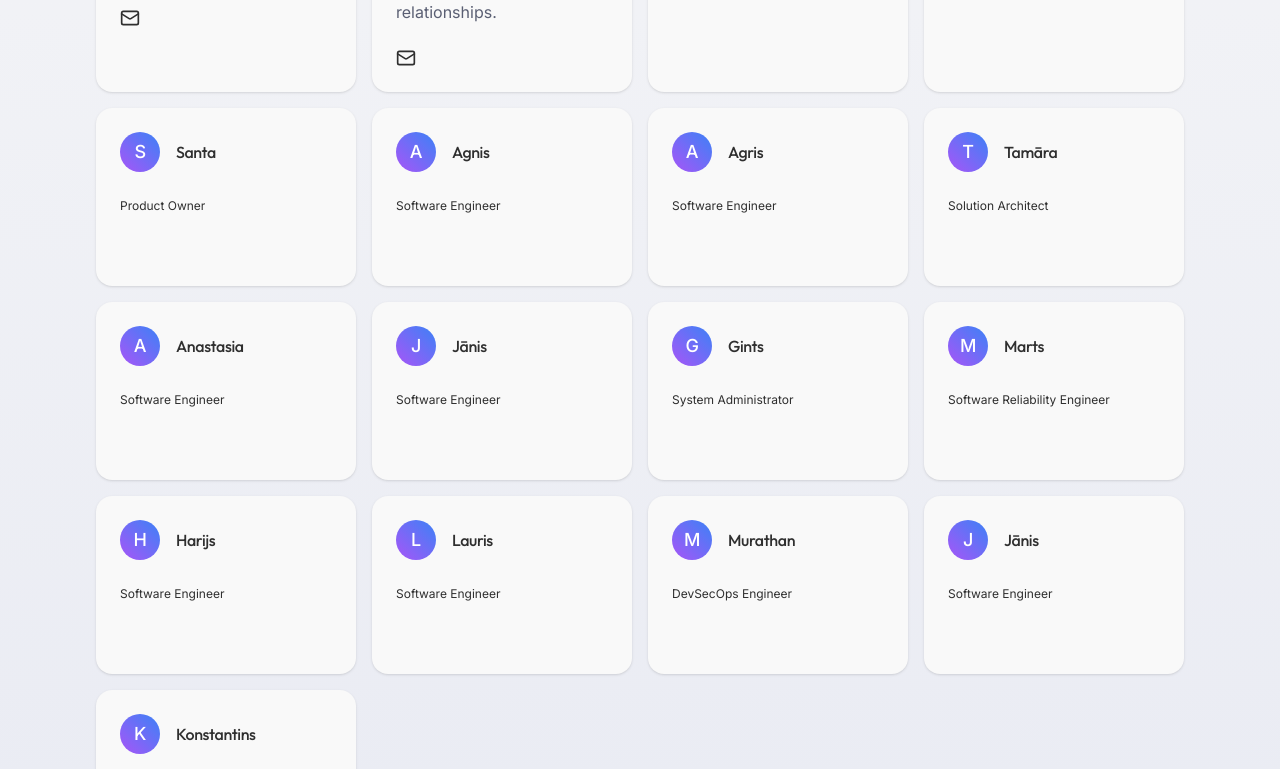
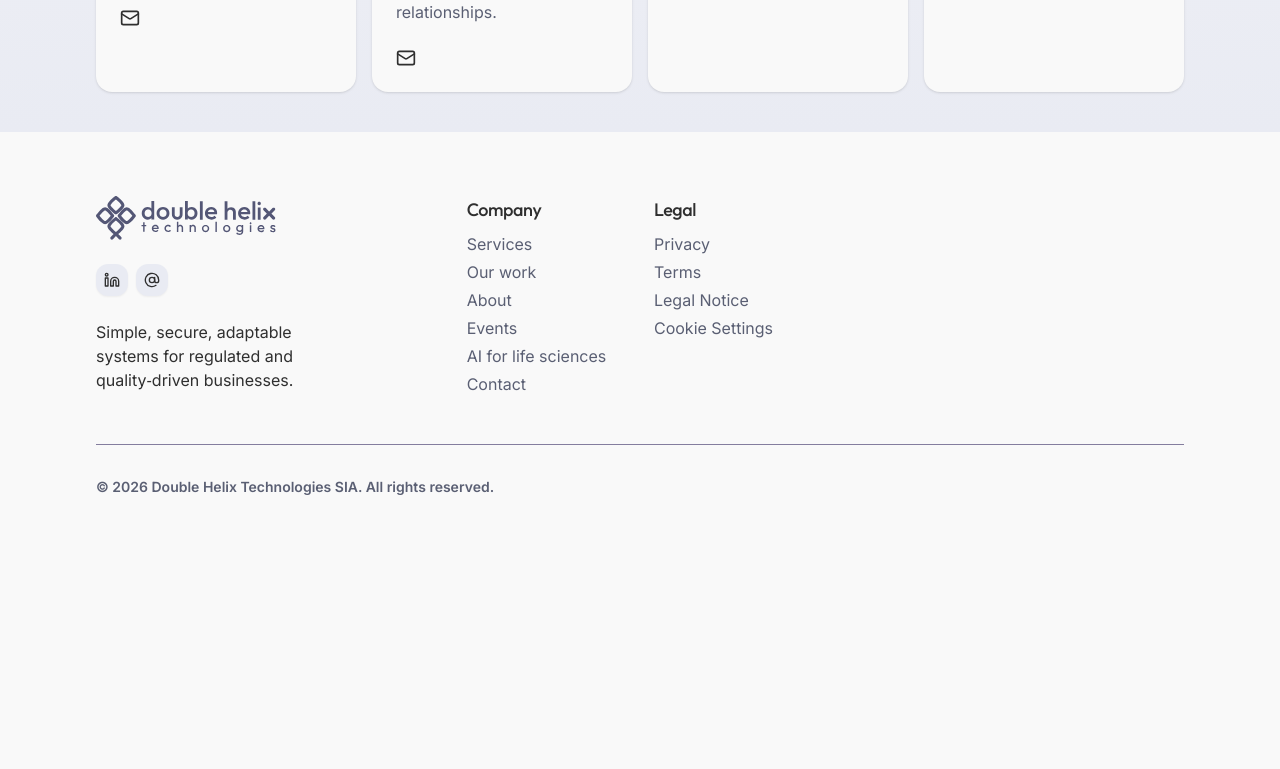
Before and after one commit to Double-Helix-Technologies/Double-Helix-Technologies.github.io, a Next.js app: page /team in a window 1280 px wide. Shown: the part 891-1660 px from the top of the page. After the commit the page ends 1540 px from the top, so only its background shows below. Built offline with nearby package versions, Linux system fonts and the light colour scheme.

Commit message:
Remove non-leadership team members

```diff
--- a/app/data/team.ts
+++ b/app/data/team.ts
@@ -42,103 +42,8 @@ const leadershipTeam: TeamMember[] = [
   }
 ];
 
-const coreTeam: TeamMember[] = [
-  {
-    name: 'Santa',
-    role: 'Product Owner',
-    description: '', //'Experienced software development project management, product owner, professional, and team lead',
-    image: '', //'/images/team/santa.jpg',
-    email: ''
-  },
-  {
-    name: 'Agnis',
-    role: 'Software Engineer',
-    description: '',
-    image: '',
-    email: ''
-  },
-  {
-    name: 'Agris',
-    role: 'Software Engineer',
-    description: '',
-    image: '',
-    email: ''
-  },
-  {
-    name: 'Tamāra',
-    role: 'Solution Architect',
-    description: '',
-    image: '',
-    email: ''
-  },
-  {
-    name: 'Anastasia',
-    role: 'Software Engineer',
-    description: '',
-    image: '',
-    email: ''
-  },
-  {
-    name: 'Jānis',
-    role: 'Software Engineer',
-    description: '', //'Full-stack engineer, particularly specialized on AI adoption',
-    image: '',
-    email: ''
-  },
-  {
-    name: 'Gints',
-    role: 'System Administrator',
-    description: '', //'Ensuring smooth operations of our and your infrastructure',
-    image: '',
-    email: ''
-  },
-  {
-    name: 'Marts',
-    role: 'Software Reliability Engineer',
-    description: '',
-    image: '',
-    email: ''
-  },
-  {
-    name: 'Harijs',
-    role: 'Software Engineer',
-    description: '',
-    image: '',
-    email: ''
-  },
-  {
-    name: 'Lauris',
-    role: 'Software Engineer',
-    description: '', //'Full-stack developer with expertise in complex systems',
-    image: '',
-    email: ''
-  },
-  {
-    name: 'Murathan',
-    role: 'DevSecOps Engineer',
-    description: '', //'Building resilient infrastructure with a security-first mindset',
-    image: '',
-    email: ''
-  },
-  {
-    name: 'Jānis',
-    role: 'Software Engineer',
-    description: '',
-    image: '',
-    email: ''
-  },
-  {
-    name: 'Konstantins',
-    role: 'System Administrator',
-    description: '',
-    image: '',
-    email: ''
-  }
-];
-
 export {
-  leadershipTeam,
-  coreTeam
+  leadershipTeam
 };
 
 export type { TeamMember };
--- a/app/team/page.tsx
+++ b/app/team/page.tsx
@@ -14,7 +14,7 @@ import {
 import Link from 'next/link';
 import Footer from '@/app/components/Footer';
 import AvatarPlaceholder from '@/app/components/ui/avatarPlaceholder';
-import { coreTeam, leadershipTeam, TeamMember } from '@/app/data/team';
+import { leadershipTeam, TeamMember } from '@/app/data/team';
 import { buildMetadata } from '../lib/seo';
 
 export const metadata: Metadata = buildMetadata({
@@ -114,7 +114,7 @@ export default function TeamPage() {
 
             <h2 className="text-3xl md:text-4xl my-16">Our Team</h2>
             <div className="grid grid-cols-1 sm:grid-cols-1 lg:grid-cols-4 gap-4">
-              {[...leadershipTeam, ...coreTeam].map((person, index) => (
+              {leadershipTeam.map((person, index) => (
                 <TeamMemberCard key={`${person.name}-${index}`} person={person}/>
               ))}
             </div>
```
